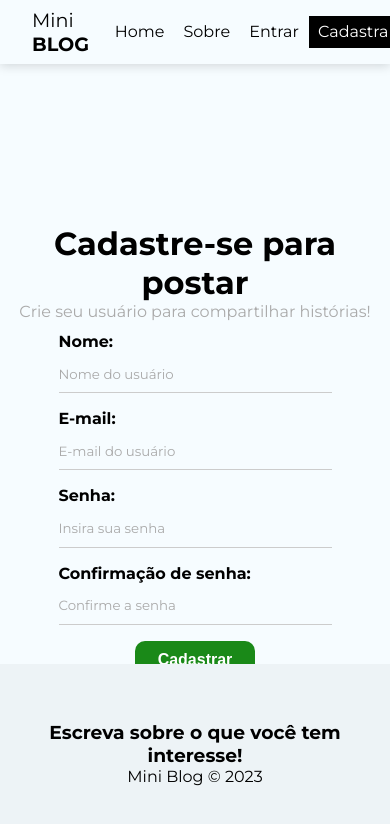
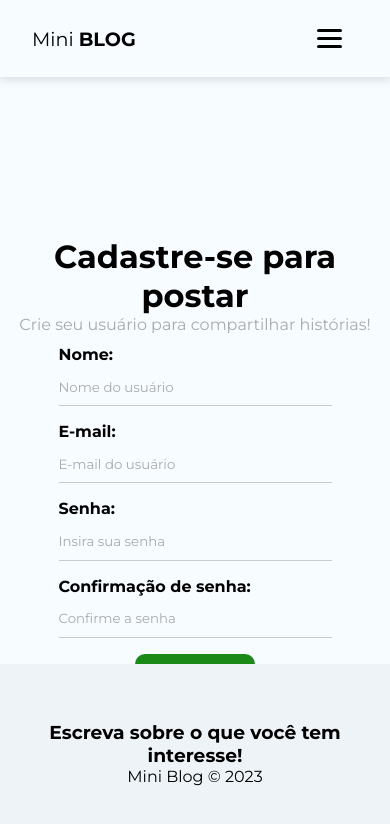
Before and after one commit to abnerfirmino/Projeto-Mini-Blog, a React (Vite) app: page /register in a window 390 px wide. Shown: the top 824 px of the page. Built offline with nearby package versions, Linux system fonts and the light colour scheme; no server answers.

Commit message:
deixando o NavBar mais responsivo

```diff
--- a/src/components/NavBar/index.jsx
+++ b/src/components/NavBar/index.jsx
@@ -1,27 +1,58 @@
 import './styles.css';
 import { NavLink } from 'react-router-dom';
 
+import { useAuthentication } from '../../hooks/useAuthentication';
+import { useAuthContext } from '../../hooks/useAuthContext';
+import { useState } from 'react';
+
 const NavBar = () => {
+  // pegando o context do usuário
+  const {user} = useAuthContext();
+  const [menuSelected, setMenuSelected] = useState(false);
+
+  // menu responsivo
+  const handleMenu = () => {
+    setMenuSelected(s => !s);
+  }
 
   return (
     <nav className='navbar'>
       <a href='/' className='brand'>
         Mini <span>Blog</span>
       </a>
-      <ul className='links-list'>
+      <ul className={'links-list ' + menuSelected}>
         <li>
           <NavLink to='/' className={({isActive}) => (isActive ? 'active' : '')}>Home</NavLink>
         </li>
         <li>
           <NavLink to='/about' className={({isActive}) => (isActive ? 'active' : '')}>Sobre</NavLink>
         </li>
+        {!user && (
+          <>
             <li>
               <NavLink to='/login' className={({isActive}) => (isActive ? 'active' : '')}>Entrar</NavLink>
             </li>
             <li>
               <NavLink to='/register' className={({isActive}) => (isActive ? 'active' : '')}>Cadastrar</NavLink>
             </li>
+          </>
+        )}
+        {user && (
+          <>
+          <li>
+            <NavLink to='/posts/create' className={({isActive}) => (isActive ? 'active' : '')}>Criar Post</NavLink>
+          </li>
+          <li>
+            <NavLink to='/dashboard' className={({isActive}) => (isActive ? 'active' : '')}>Ver Postagens</NavLink>
+          </li>
+        </>
+        )}
       </ul>
+      <div className={'bars ' + menuSelected} onClick={handleMenu}>
+        <span className='bar'></span>
+        <span className='bar'></span>
+        <span className='bar'></span>
+      </div>
     </nav>
   );
 }
--- a/src/components/NavBar/styles.css
+++ b/src/components/NavBar/styles.css
@@ -20,10 +20,6 @@
   list-style-type: none;
 }
 
-.links-list li:nth-child(1) {
-  margin-left: 1em;
-}
-
 .links-list li a {
   padding: .4em .6em;
 }
@@ -33,12 +29,63 @@
   color: #fff;
 }
 
-@media screen and (max-width: 375px) {
-  .navbar {
-    display: flex;
+/* media query responsivo */
+.bars {
+  display: none;
+  cursor: pointer;
+  padding: 1rem;
+}
+
+.bar {
+  display: block;
+  width: 25px;
+  height: 3px;
+  border-radius: 5px;
+  margin: 5px auto;
+  background-color: #000;
+  transition: all 300ms ease-in-out;
+}
+
+@media screen and (max-width: 425px) {
+  .footer {
+    height: 5px;
+  }
+
+  .bars {
+    display: block;
+  }
+
+  .bars.true .bar:nth-child(2) {
+    opacity: 0;
+  }
+
+  .bars.true .bar:nth-child(1) {
+    transform: translateY(8px) rotate(45deg);
+  }
+
+  .bars.true .bar:nth-child(3) {
+    transform: translateY(-8px) rotate(-45deg);
+  }
+
+  .links-list {
+    position: absolute;
+    left: -100%;
+    top: 70px;
     flex-direction: column;
-    gap: 0.5em;
-    box-shadow: rgba(0,0,0, .15) 0px 2px 10px 0px;
-    padding: .5em 2em;
+    gap: 0;
+    border-radius: 0 0 20px 20px;
+    box-shadow: rgba(0,0,0, .15) 0px 2px 0px 0px;
+    text-align: center;
+    width: 100%;
+    transition: 300ms;
+  }
+
+  .links-list li {
+    margin-top: 5px;
+    padding: 0.5rem;
+  }
+
+  .links-list.true {
+    left: 0;
   }
 }
```
Lines whose indentation alone changed are shown as unchanged.
